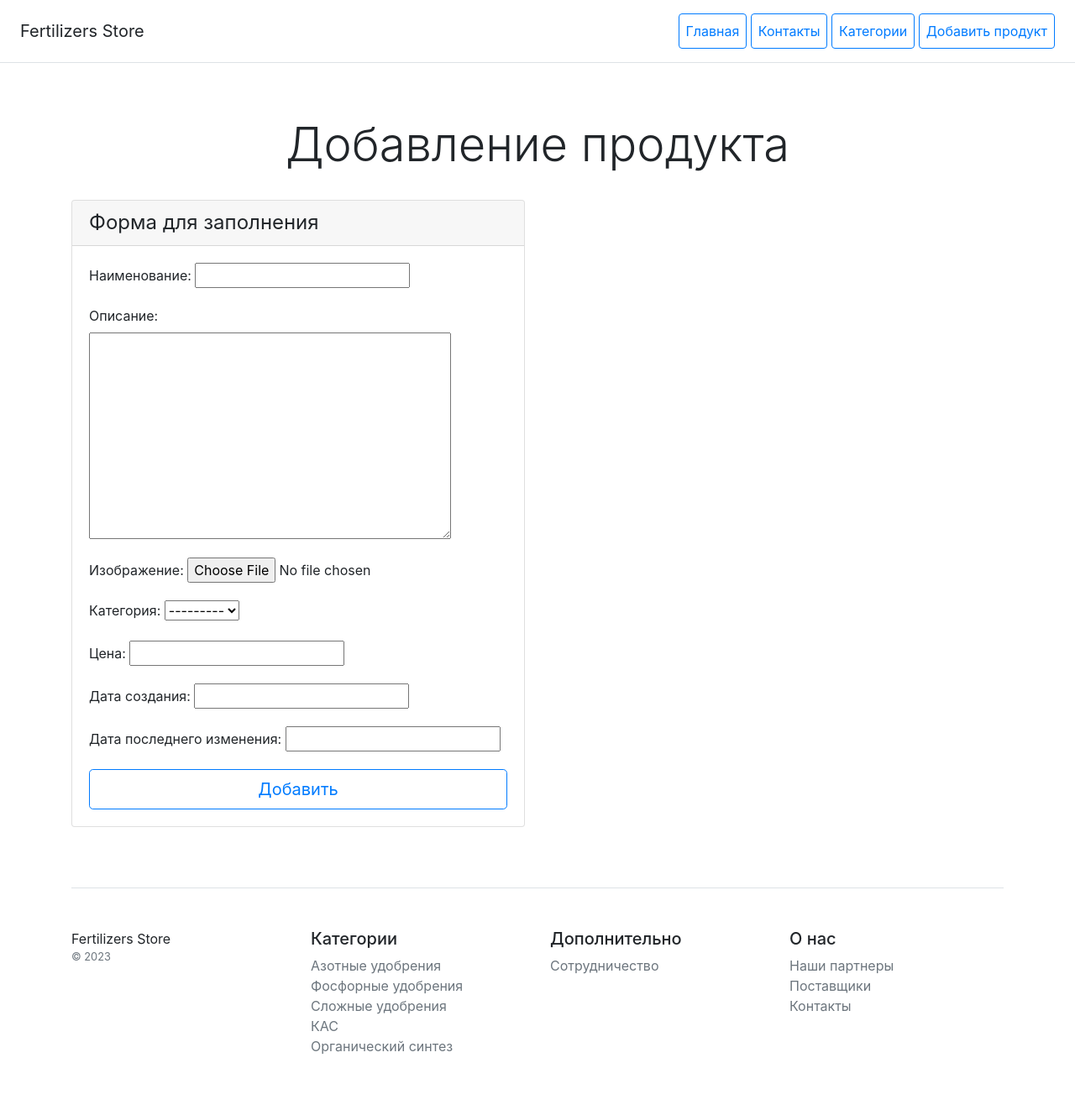
After one commit to lotsmanova/project_internet_shop, a Django app: page /add_product/ in a window 1280 px wide. The commit adds this page. Shown: the whole page at 84% size. Run offline with Django 4.2, Linux system fonts and the light colour scheme; data that the repository does not hold is empty; parts of the project's set-up code (start-up, migrations or seed data) failed here and were passed over; some libraries are stand-ins or nearby versions.

Commit message:
add form for create products

```diff
--- /dev/null
+++ b/catalog/form.py
@@ -0,0 +1,10 @@
+from django import forms
+
+from catalog.models import Product
+
+
+class ProductForm(forms.ModelForm):
+    class Meta:
+        model = Product
+        fields = ['name', 'description', 'image',
+                  'category', 'price', 'date_create', 'date_change']
--- /dev/null
+++ b/catalog/templates/catalog/add_product.html
@@ -0,0 +1,24 @@
+{% extends 'catalog/base.html' %}
+
+{% block content %}
+<h1 class="display-4">Добавление продукта</h1>
+{% endblock %}
+
+{% block products %}
+<div class="row text-start">
+    <div class="col-6">
+        <div class="card mb-4 box-shadow">
+            <div class="card-header">
+                <h4 class="my-0 font-weight-normal">Форма для заполнения</h4>
+            </div>
+            <div class="card-body">
+                <form method="post" action="" class="form-floating">
+                    {% csrf_token %}
+                    {{ form.as_p }}
+                    <button type="submit" class="btn btn-lg btn-block btn-outline-primary">Добавить</button>
+                </form>
+            </div>
+        </div>
+    </div>
+</div>
+{% endblock %}
--- a/catalog/templates/catalog/home_page.html
+++ b/catalog/templates/catalog/home_page.html
@@ -9,7 +9,7 @@
 {% block products %}
 <div class="row text-center">
     {% for object in object_list %}
-    <div class="col-3">
+    <div class="col-6">
         <div class="card mb-4 box-shadow">
             <div class="card-header">
                 <h4 class="my-0 font-weight-normal">{{ object.name }}</h4>
--- a/catalog/templates/catalog/includes/inc_catalog_menu.html
+++ b/catalog/templates/catalog/includes/inc_catalog_menu.html
@@ -4,5 +4,6 @@
         <a class="p-2 btn btn-outline-primary" href="{% url 'catalog:home_page' %}">Главная</a>
         <a class="p-2 btn btn-outline-primary" href="{% url 'catalog:contact_page' %}">Контакты</a>
         <a class="p-2 btn btn-outline-primary" href="{% url 'catalog:categories' %}">Категории</a>
+        <a class="p-2 btn btn-outline-primary" href="{% url 'catalog:add_product' %}">Добавить продукт</a>
     </nav>
 </div>
--- a/catalog/urls.py
+++ b/catalog/urls.py
@@ -1,7 +1,7 @@
 from django.urls import path
 
 from catalog.apps import CatalogConfig
-from catalog.views import home_page, contact_page, product_page, categories
+from catalog.views import home_page, contact_page, product_page, categories, add_product
 
 app_name = CatalogConfig.name
 
@@ -9,5 +9,6 @@ urlpatterns = [
     path('', home_page, name='home_page'),
     path('contacts/', contact_page, name='contact_page'),
     path('categories/', categories, name='categories'),
-    path('<int:pk>/products/', product_page, name='product_page')
+    path('<int:pk>/products/', product_page, name='product_page'),
+    path('add_product/', add_product, name='add_product')
 ]
--- a/catalog/views.py
+++ b/catalog/views.py
@@ -1,5 +1,6 @@
-from django.shortcuts import render
+from django.shortcuts import render, redirect
 
+from catalog.form import ProductForm
 from catalog.models import Product, Contact, Category
 
 
@@ -37,3 +38,14 @@ def product_page(request, pk):
         'title': f'{category_item.name}'
     }
     return render(request, 'catalog/product_page.html', context)
+
+
+def add_product(request):
+    if request.method == 'POST':
+        form = ProductForm(request.POST)
+        if form.is_valid():
+            form.save()
+            return redirect('catalog:home_page')
+    else:
+        form = ProductForm()
+    return render(request, 'catalog/add_product.html', {'form': form})
```
